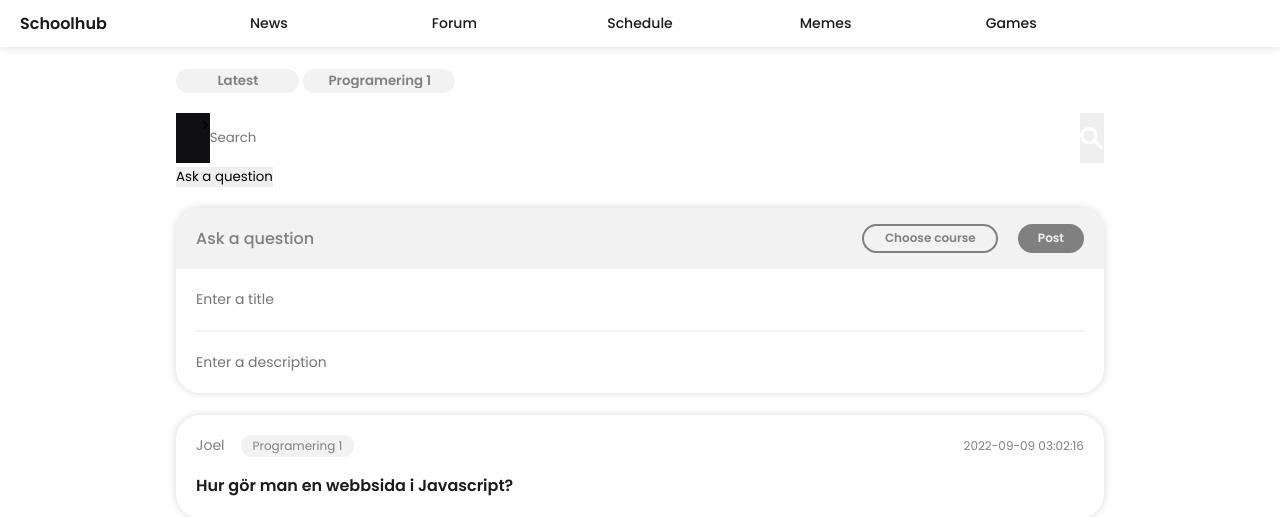
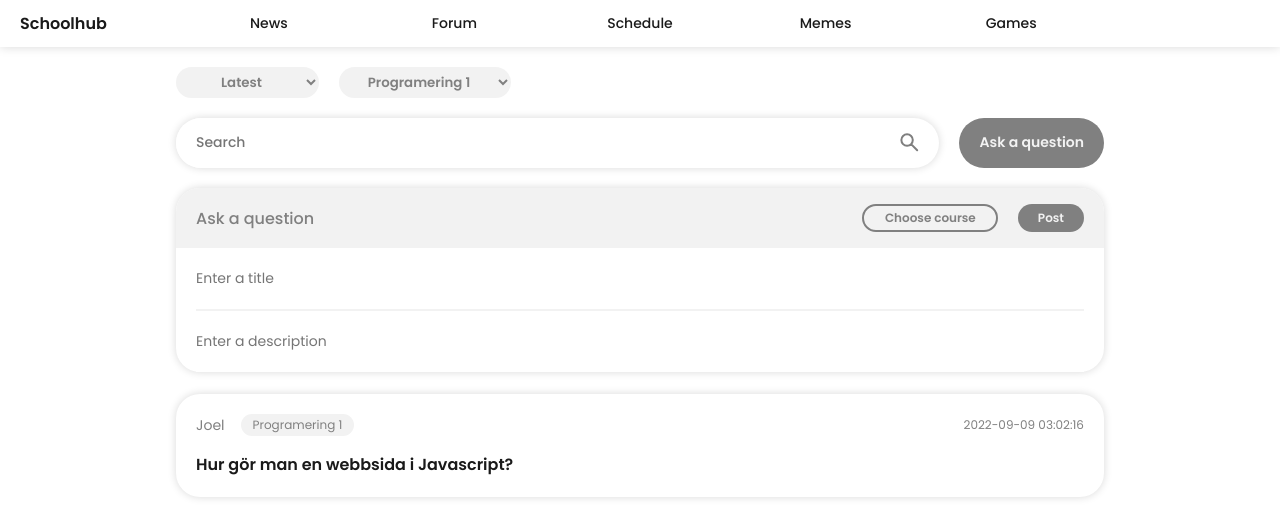
Before and after one commit to Tp-Creator/NTI-Website, a PHP site: page /pages/forum/main/forum.php in a window 1280 px wide. Shown: the top 517 px of the page. Run offline with PHP 8.4, Linux system fonts and the light colour scheme; the visitor is signed in with stand-in values (Sample User, id 1); data comes from the database, SQL or seed files in the repository.

Commit message:
Searchbar back in business

```diff
--- a/pages/forum/forumStyle.css
+++ b/pages/forum/forumStyle.css
@@ -7,11 +7,19 @@ header {
 .header1 {
     grid-column: 2;
     grid-row: 2;
+
+    display: flex;
+    flex-direction: row;
+    gap: 1.25rem;
 }
 
 .header2 {
     grid-column: 2;
     grid-row: 3;
+
+    display: flex;
+    flex-direction: row;
+    gap: 1.25rem;
 }
 
 
@@ -112,6 +120,18 @@ header {
         color: var(--mainColor_50);
     }
 
+    .aaqButton {
+        padding: 0.75rem 1.25rem;
+
+        border-radius: 3rem;
+
+        font-size: 0.875rem;
+        font-family: 'poppins-semibold';
+
+        color: var(--mainColor_95);
+        background-color: var(--mainColor_50);
+    }
+
 
 
 
--- a/pages/forum/main/forum.php
+++ b/pages/forum/main/forum.php
@@ -67,13 +67,13 @@
 
         <div class="header2">
             <!-- Searchbar -->
-            <form class="searchbar" action="">>
+            <form class="searchbar" action="">
                 <input class="searchfield" placeholder="Search" type="text">
                 <button class="searchButton"><img class="icon" src="/style/includes/icons/searchIcon.svg" alt=""></button>
             </form>
 
             <!-- "Ask a question" button -->
-            <button class="" id="askQuestion">Ask a question</button>
+            <button class="aaqButton" id="askQuestion">Ask a question</button>
         </div>
     </header>
 
--- a/style/commonStyle.css
+++ b/style/commonStyle.css
@@ -1,29 +1,46 @@
 /* searchbar */
 .searchbar {
+    flex-grow: 1;
     height: 3.125em;
-    padding-left: 25px;
+
+    border-radius: 2rem;
+
+    box-shadow: 0rem 0rem 0.5rem var(--mainColor_85);
 
     display: flex;
     justify-content: center;
-
-    background-color: #101014;
 }
 
 .searchfield {
+    padding-left: 1.25rem;
     width: 100%;
 
+    outline: none;
     border: none;
-    outline: none;
+    border-radius: 2rem 0rem 0rem 2rem;
+
+    color: var(--mainColor_10);
+    font-size: 0.875rem;
+    font-family: 'poppins-medium';
 }
 
 .searchButton {
+    margin: 0.5rem 0.5rem 0.5rem 0rem;
+    padding: 0.25rem 0.75rem;
+
+    border-radius: 2rem;
+
+    background-color: #00000000;
+
     display: grid;
     place-items: center;
 }
 .searchButton:hover {
     cursor: pointer;
-    background-color: #FFFFFF25;
+    background-color: var(--mainColor_95);
 }
+
+
 
 
 /* Pills */
@@ -36,12 +53,6 @@
 
     color: var(--mainColor_50);
     background-color: var(--mainColor_95);
-
-    /* stackoverflow */
-    -webkit-appearance: none;
-    -moz-appearance: none;
-    text-indent: 1px;
-    text-overflow: '';
 }
 .filterPill:hover {
     cursor: pointer;
```
Also changed, not shown: style/includes/icons/searchIcon.svg, style/includes/icons/searchIcon_white.svg (added).
